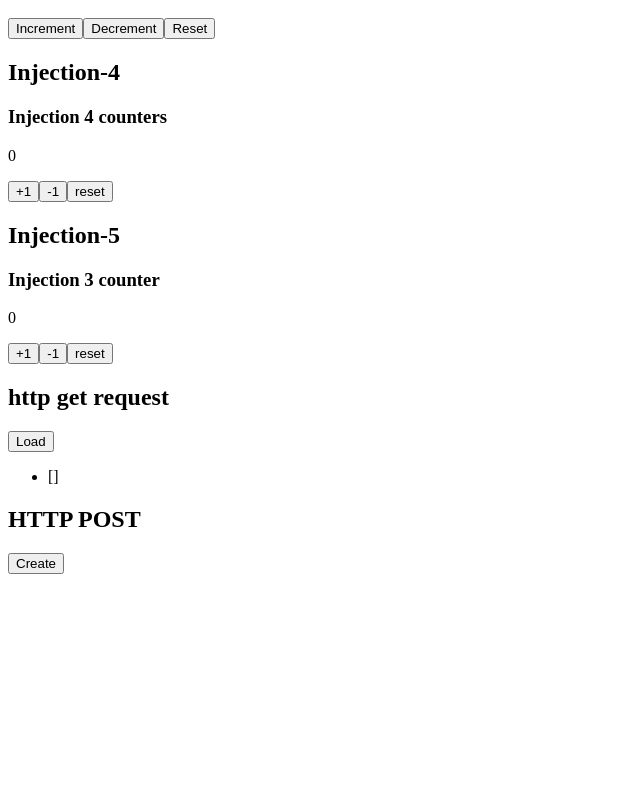
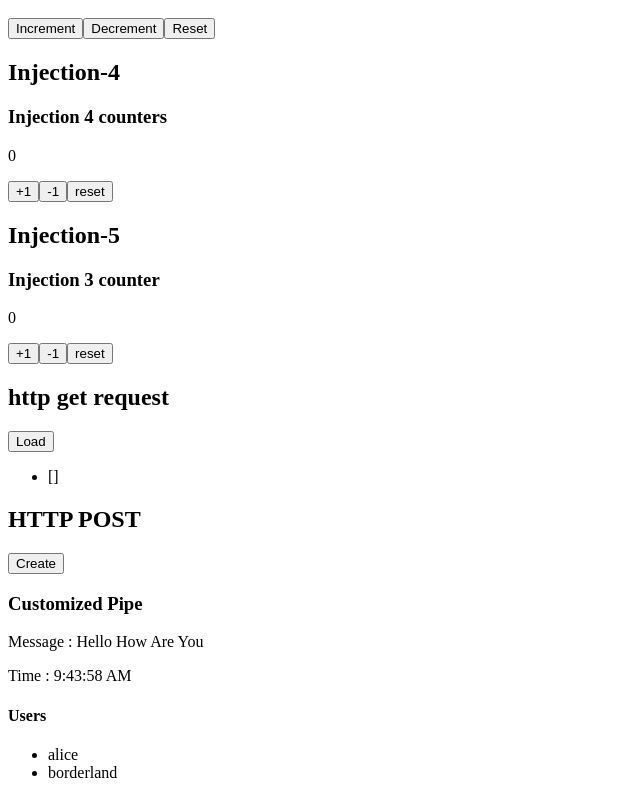
Before and after one commit to hasi1022/angular-practise, an Angular app: page /home in a window 1280 px wide. Shown: the part 4534-5332 px from the top of the page, without its empty margins (0-640 px from the left). Before the commit the page ends 5116 px from the top, so only its background shows below. Built offline with nearby package versions, Linux system fonts and the light colour scheme.

Commit message:
custom pipes practise

```diff
--- a/src/app/app.component.html
+++ b/src/app/app.component.html
@@ -91,3 +91,4 @@
     <app-injection5></app-injection5>
     <app-http></app-http>
     <app-http2></app-http2>
+    <app-pipe></app-pipe>
--- a/src/app/app.component.ts
+++ b/src/app/app.component.ts
@@ -26,6 +26,7 @@ import { provideRouter,RouterOutlet,RouterLink,withHashLocation,RouterLinkActive
 import { bootstrapApplication } from '@angular/platform-browser';
 import { HttpComponent } from './http/http.component';
 import { Http2Component } from './http2/http2.component';
+import { PipeComponent } from './pipe/pipe.component';
 
 
 let login=false;
@@ -37,7 +38,7 @@ export const authGaurd = () =>{
 @Component({
   selector: 'app-root',
   standalone:true,
-  imports: [Http2Component,HttpComponent,Injection4Component,Injection5Component,Injection2Component,Injection3Component,InjectionComponent,RouterLinkActive,RouterLink,Form2Component,FormComponent,List3Component,List2Component,ListComponent,ConditionalComponent,Event1Component,Event2Component,RouterOutlet, CardComponent,ScoreComponent,directive2directive, CommonModule, FormsModule,DirectiveComponent],
+  imports: [PipeComponent,Http2Component,HttpComponent,Injection4Component,Injection5Component,Injection2Component,Injection3Component,InjectionComponent,RouterLinkActive,RouterLink,Form2Component,FormComponent,List3Component,List2Component,ListComponent,ConditionalComponent,Event1Component,Event2Component,RouterOutlet, CardComponent,ScoreComponent,directive2directive, CommonModule, FormsModule,DirectiveComponent],
   templateUrl: './app.component.html',
   styleUrl: './app.component.css'
 })
--- /dev/null
+++ b/src/app/pipe/pipe.component.html
@@ -0,0 +1,16 @@
+<h3>Customized Pipe</h3>
+@if(!text){
+    <p>empty message</p>
+}
+<p>Message : {{text|camelcase}}</p>
+<p  >Time : {{time$|async|date:'mediumTime'}}</p>
+<h4>Users</h4>
+<ng-container>
+    @if(users$ | async; as user){
+        <ul>
+            @for(u of user; track u.name){
+            <li>{{u.name}}</li>
+            }
+        </ul>
+    }
+</ng-container>
--- /dev/null
+++ b/src/app/pipe/pipe.component.ts
@@ -0,0 +1,26 @@
+import { CommonModule } from '@angular/common';
+import { Component, Pipe, PipeTransform, } from '@angular/core';
+import { pipe } from 'rxjs';
+import { map,delay } from 'rxjs';
+import { interval,of } from 'rxjs';
+@Pipe({name:'camelcase',standalone:true})
+export class camelCase implements PipeTransform{
+  transform(value:string):string {
+    if(!value){
+      return ''
+    }
+    return value.split(/\s+/).map(arr=>arr.charAt(0).toUpperCase()+arr.slice(1).toLowerCase()).join(' ')
+  }
+}
+
+@Component({
+  selector: 'app-pipe',
+  imports: [CommonModule,camelCase],
+  templateUrl: './pipe.component.html',
+  styleUrl: './pipe.component.css'
+})
+export class PipeComponent {
+   text="hello how are you";
+   time$=interval(1000).pipe(map(()=>new Date()))
+   users$=of([{name:'alice'},{name:'borderland'}]).pipe(delay(1200))
+}
```
Also changed, not shown: src/app/pipe/pipe.component.css (added), 1 other file (tests, documents, lock files or other folders).
